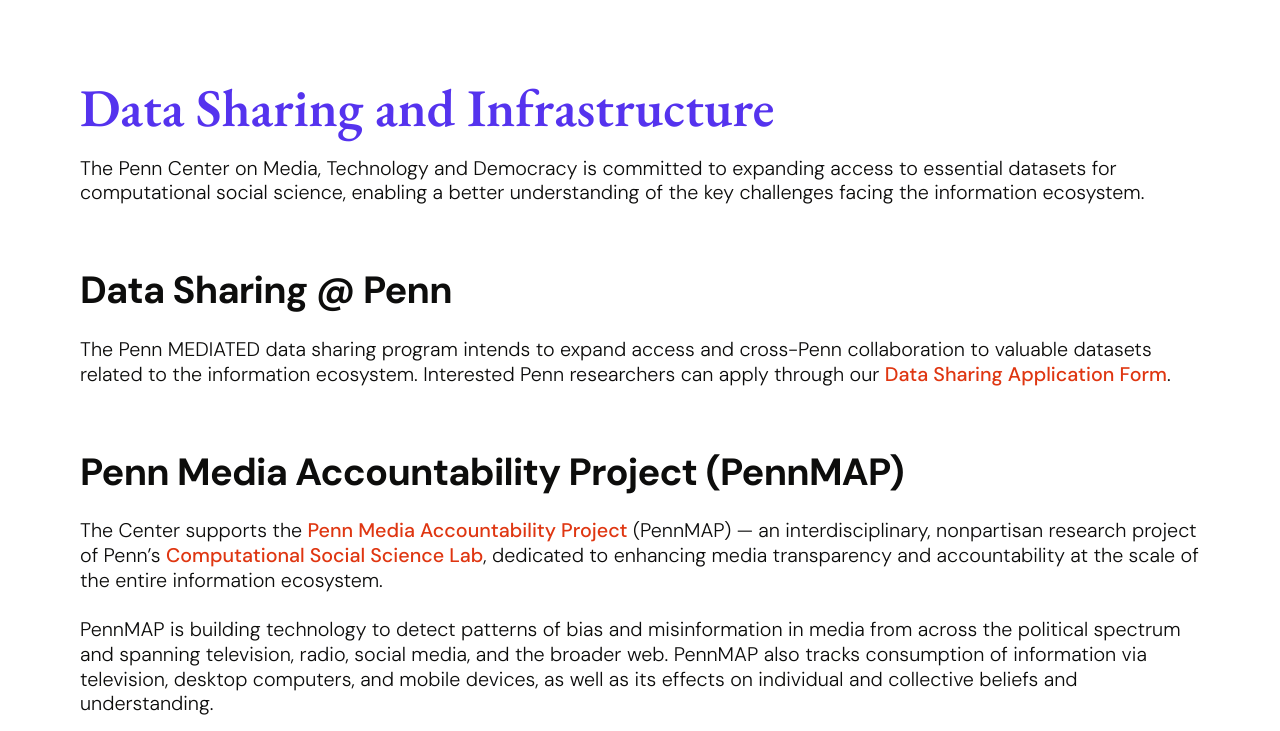
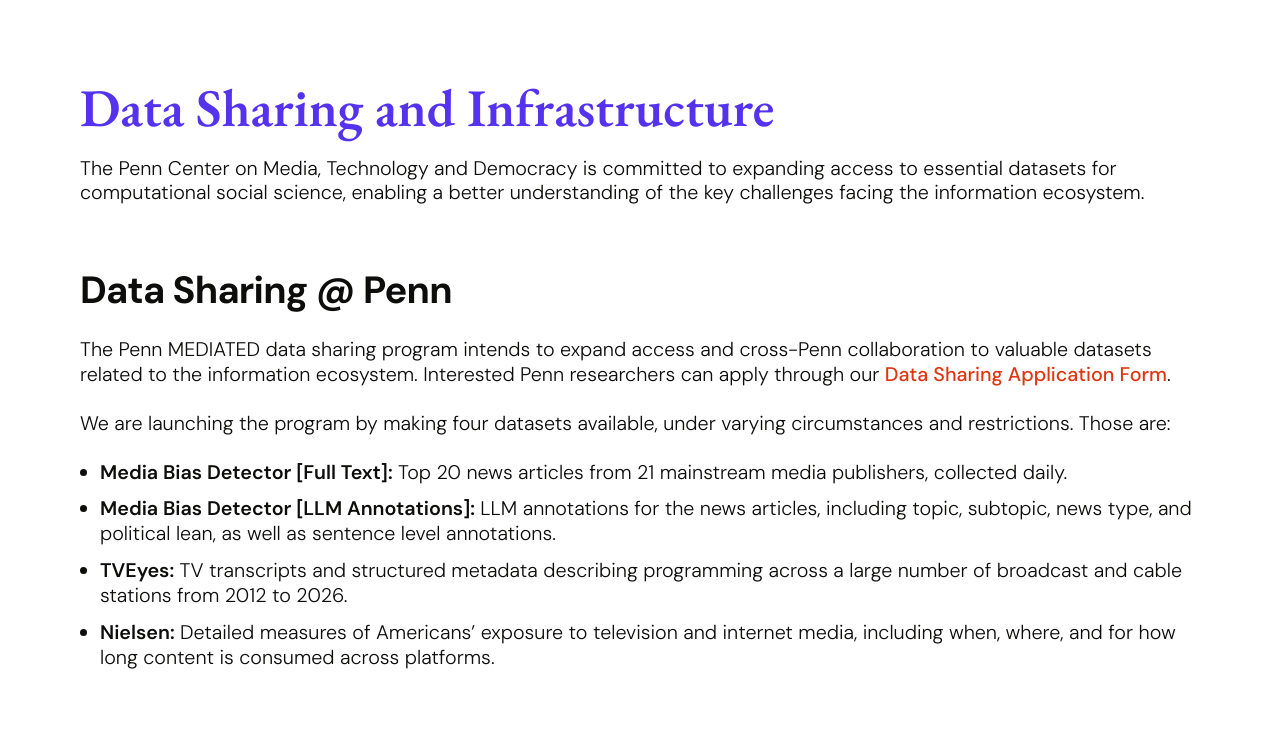
Before and after one commit to PennMEDIATED/data, a plain HTML site: page index.html in a window 1280 px wide. Shown: the top 731 px of the page. Drawn offline with nearby package versions, Linux system fonts and the light colour scheme.

Commit message:
more text updates with specific datasets

```diff
--- a/index.html
+++ b/index.html
@@ -22,6 +22,13 @@
       <h2 class="intro__subtitle">Data Sharing @ Penn</h2>
       <div class="intro__body">
         <p>The Penn MEDIATED data sharing program intends to expand access and cross-Penn collaboration to valuable datasets related to the information ecosystem. Interested Penn researchers can apply through our <a href="https://forms.gle/pRCbqx6QRFbw3Jnh9" target="_blank" rel="noopener">Data Sharing Application Form</a>.</p>
+        <p>We are launching the program by making four datasets available, under varying circumstances and restrictions. Those are:</p>
+        <ul class="intro__list">
+          <li><strong>Media Bias Detector [Full Text]:</strong> Top 20 news articles from 21 mainstream media publishers, collected daily.</li>
+          <li><strong>Media Bias Detector [LLM Annotations]:</strong> LLM annotations for the news articles, including topic, subtopic, news type, and political lean, as well as sentence level annotations.</li>
+          <li><strong>TVEyes:</strong> TV transcripts and structured metadata describing programming across a large number of broadcast and cable stations from 2012 to 2026.</li>
+          <li><strong>Nielsen:</strong> Detailed measures of Americans&rsquo; exposure to television and internet media, including when, where, and for how long content is consumed across platforms.</li>
+        </ul>
       </div>
 
       <h2 class="intro__subtitle">Penn Media Accountability Project (PennMAP)</h2>
--- a/styles.css
+++ b/styles.css
@@ -208,6 +208,25 @@ button { font: inherit; cursor: pointer; }
    --c-red, no underline, fading to opacity 0.7 on hover — the same
    fade the coloured-ground rule uses. Colour is the affordance here;
    the underline belongs to category 2's independent links. */
+/* Bulleted list inside intro copy — same type as .intro__body p. */
+.intro__list {
+  list-style: disc;
+  padding-left: 1.25em;
+  display: flex;
+  flex-direction: column;
+  gap: var(--space-150, 12px);
+}
+
+.intro__list li {
+  font-family: var(--f-sans);
+  font-size: var(--fs-lede);
+  font-weight: 300;
+  line-height: var(--lh-lede);
+  color: var(--c-dark);
+}
+
+.intro__list strong { font-weight: 600; }
+
 .intro__body a {
   color: var(--c-red-dark);
   font-weight: 500;
```
